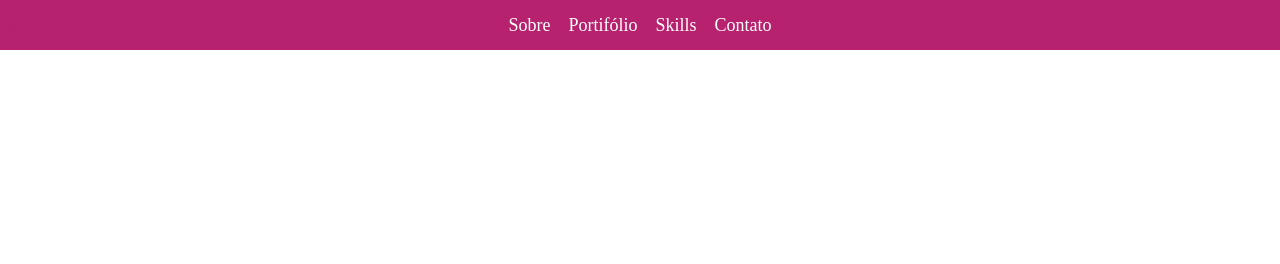
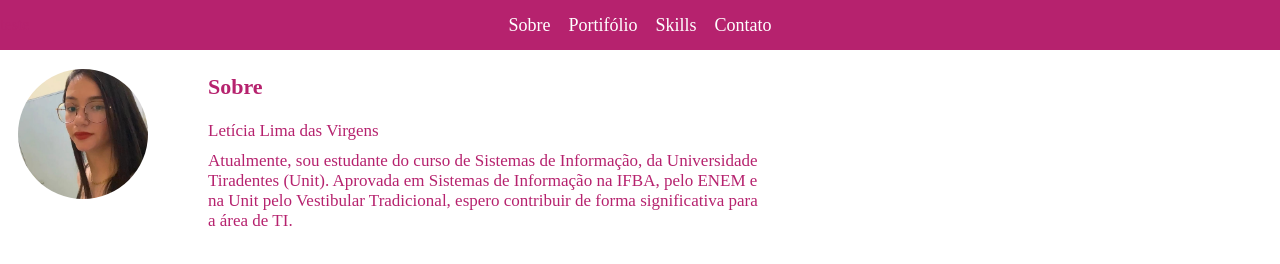
Before and after one commit to Leticia-LimaV/Perfil-Profissional, a plain HTML site: page index.html in a window 1280 px wide. Drawn offline with Linux system fonts and the light colour scheme.

Commit message:
Conclusão do header.

```diff
--- a/index.html
+++ b/index.html
@@ -19,6 +19,14 @@
                 <a href="#Contato">Contato</a>
             </div>
         </nav>
+        <div class="circulo">
+            <img id="pp" src="Perfil Profissional.jpeg" alt="">
+        </div>
+        <div class="so">
+            <h1 id="t1">Sobre</h1>
+            <p id="s1">Letícia Lima das Virgens</p>
+            <p id="s2">Atualmente, sou estudante do curso de Sistemas de Informação, da Universidade <br>Tiradentes (Unit). Aprovada em Sistemas de Informação na IFBA, pelo ENEM e <br> na Unit pelo Vestibular Tradicional, espero contribuir de forma significativa para <br> a área de TI.</p>
+        </div>
     </header>
 </body>
 </html>
--- a/style.css
+++ b/style.css
@@ -31,3 +31,46 @@
     background-color: #000000; /* Fundo dourado claro no hover */
     color: #FFFFFF; /* Cor do texto no hover */
 }
+
+.circulo {
+    width: 130px;
+    height: 130px;
+    border-radius: 50%;
+    overflow: hidden;
+    position: relative;
+    transform: translate(10px, 40px);
+  }
+
+  .circulo img {
+    position: absolute;
+    top: 0;
+    left: 0;
+    width: 100%;
+    height: 100%;
+    object-fit: cover;
+  }
+
+  #t1 {
+    transform: translate(200px, -100px);
+    color: #b6226e;
+    position: absolute;
+    font-family: 'Times New Roman', Times, serif;
+    font-size: 22px;
+  }
+
+
+  #s1 {
+    position: absolute;
+    transform: translate(200px, -55px);
+    color: #b6226e;
+    font-family: 'Times New Roman', Times, serif;
+    font-size: 17px;
+  }
+
+  #s2 {
+    position: absolute;
+    transform: translate(200px, -25px);
+    color: #b6226e;
+    font-family: 'Times New Roman', Times, serif;
+    font-size: 17px;
+  }
```
